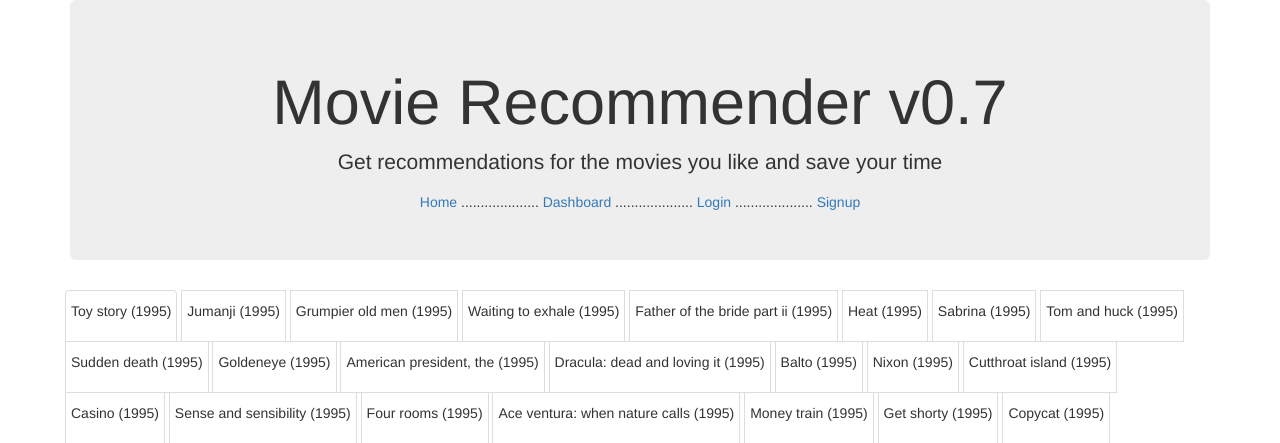
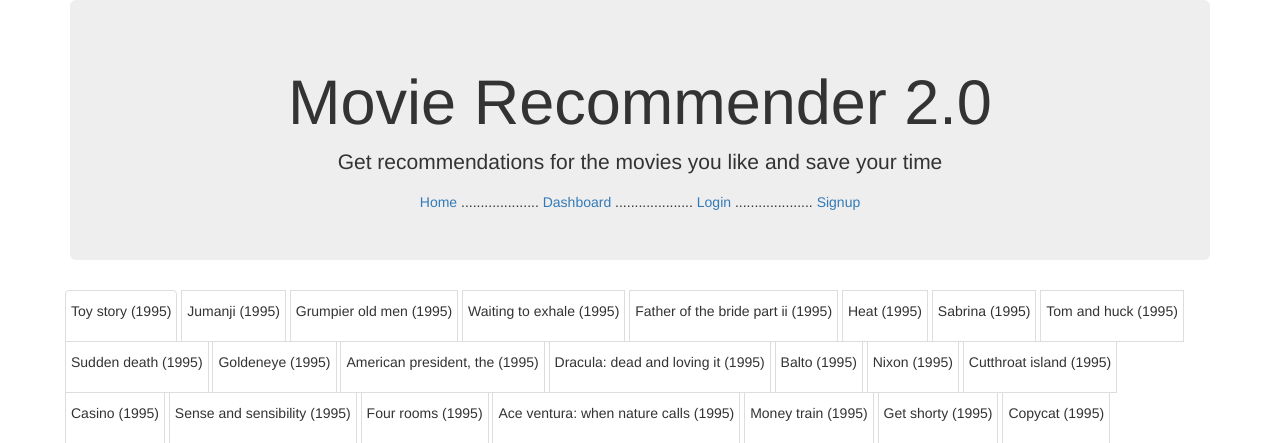
Before and after one commit to Kunjung/cs9000Refactored, a Flask app: page / in a window 1280 px wide. Shown: the top 443 px of the page. Run offline with Flask 2, Linux system fonts and the light colour scheme; data comes from the database, SQL or seed files in the repository; some libraries are stand-ins or nearby versions.

Commit message:
Update base.html

```diff
--- a/templates/base.html
+++ b/templates/base.html
@@ -13,7 +13,7 @@
 	<div class="jumbotron">
 
 		<center>
-		<h1> Movie Recommender v0.7</h1>
+		<h1> Movie Recommender 2.0</h1>
 
 		<p>Get recommendations for the movies you like and save your time</p>
 
```
